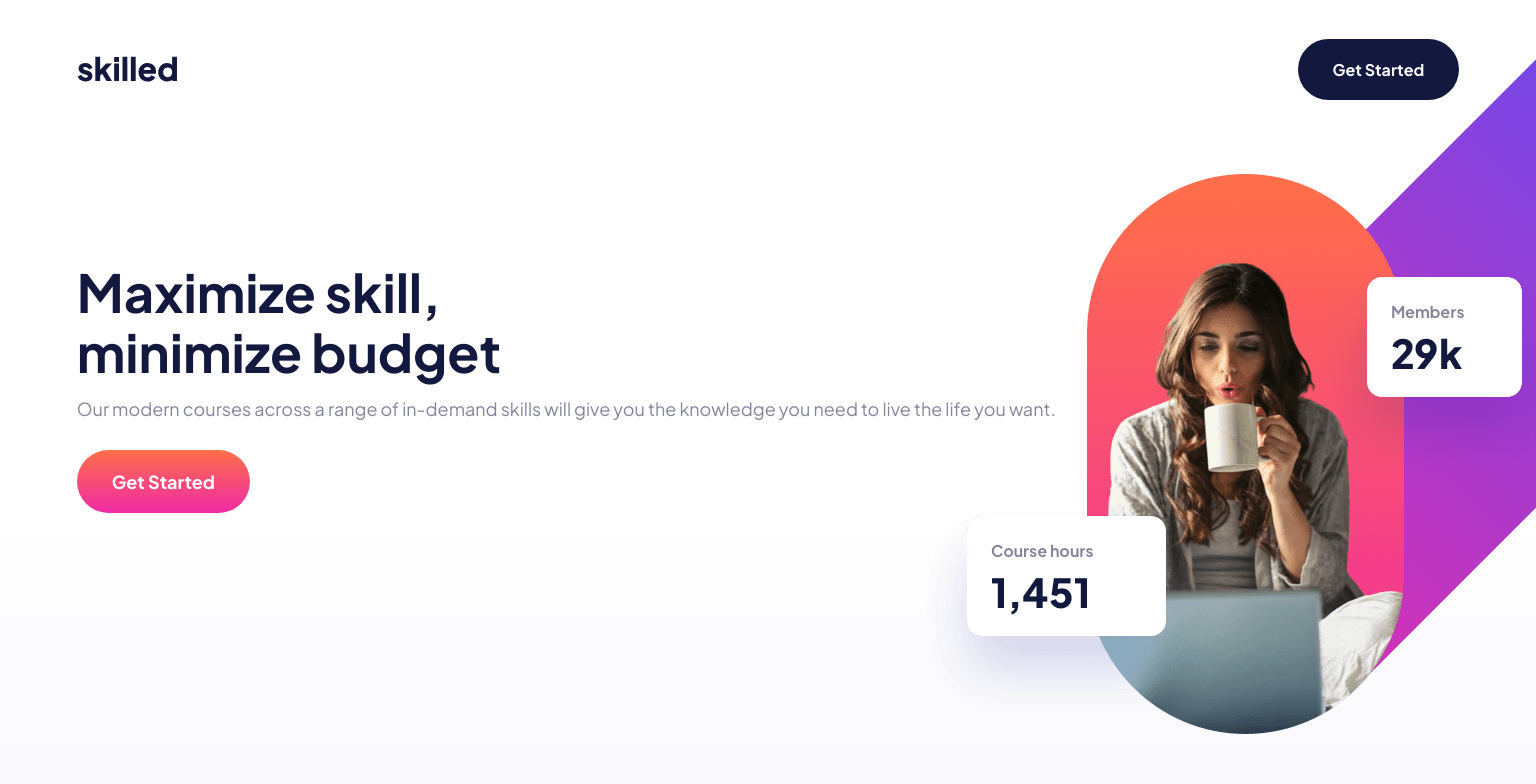
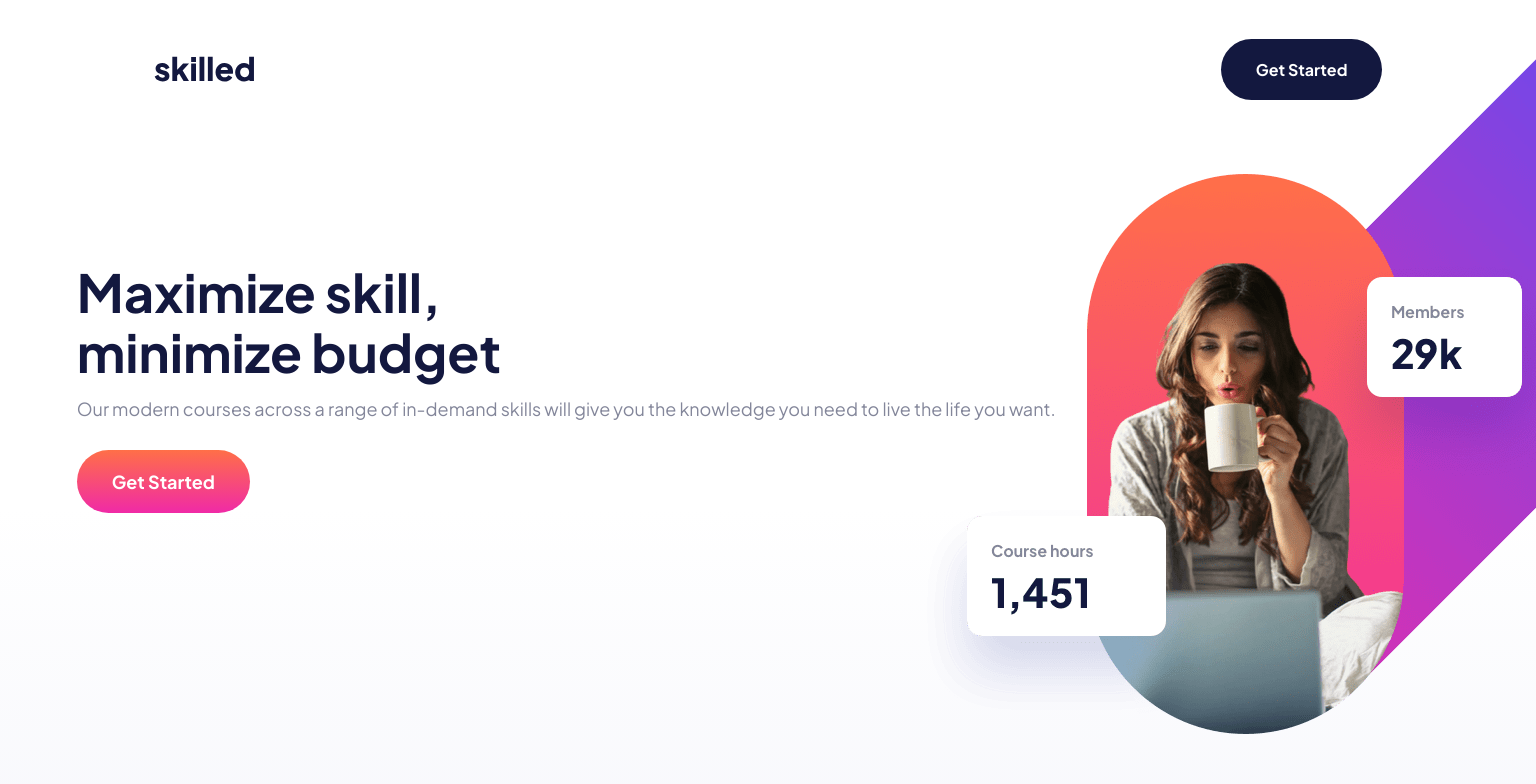
Before and after one commit to russell-crooms/skilled, a React (Vite) app: page / in a window 1536 px wide. Shown: the top 784 px of the page. Built offline with nearby package versions, Linux system fonts and the light colour scheme.

Commit message:
Navbar is now responsive at the 1440 breakpoint

```diff
--- a/src/components/navBar/NavBar.css
+++ b/src/components/navBar/NavBar.css
@@ -13,6 +13,11 @@
     }
     .logo {
         width: 100px;
+    }
+}
+@media (min-width: 1440px) {
+    .navbar-container {
+        width: 80%;
     }
 }
 
```
